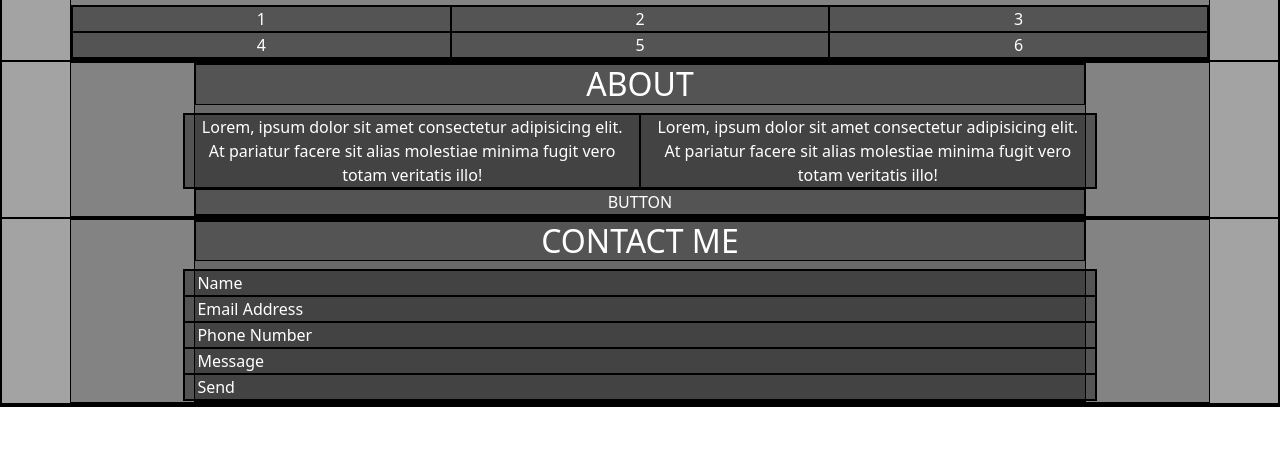
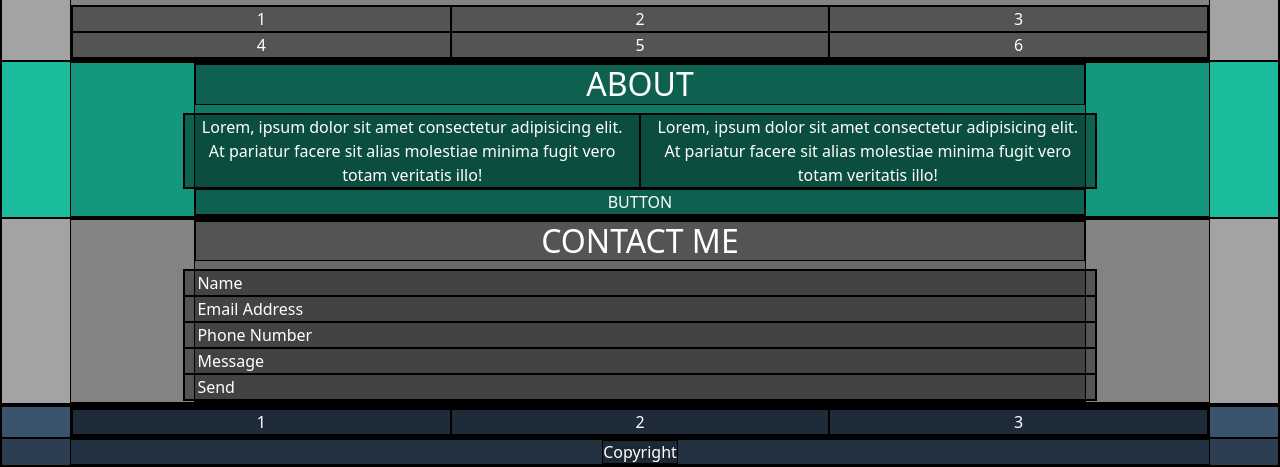
Before and after one commit to MrArcano/html-css-bootstrap-freelancer, a plain HTML site: page index.html in a window 1280 px wide. Shown: the part 636-1103 px from the top of the page. Before the commit the page ends 1043 px from the top, so only its background shows below. Drawn offline with nearby package versions, Linux system fonts and the light colour scheme.

Commit message:
[add]: footer

```diff
--- a/css/style.css
+++ b/css/style.css
@@ -30,3 +30,18 @@ header{
   width: 80%;
   margin: 0 auto;
 }
+
+.bg-about{
+  background-color: var(--bg-hero);
+}
+
+/* FOOTER */
+/* info */
+.bg-info-link{
+  background-color: var(--bg-info);
+}
+/* copyright */
+
+.bg-footer{
+  background-color: var(--bg-footer);
+}
--- a/index.html
+++ b/index.html
@@ -76,7 +76,7 @@
     </section>
 
     <!-- section about -->
-    <section class="text-center">
+    <section class="bg-about text-center">
       <div class="container">
         <div class="container-custom">
           <h2>ABOUT</h2>
@@ -109,7 +109,24 @@
 
   <!-- FOOTER -->
   <footer>
-    <!-- info - link - copyright -->
+
+    <!-- info -link -->
+    <section class="bg-info-link text-center">
+      <div class="container">
+        <div class="row row-cols-1 row-cols-md-3">
+          <div class="col">1</div>
+          <div class="col">2</div>
+          <div class="col">3</div>
+        </div>
+      </div>
+    </section>
+
+    <!-- copyright -->
+    <section class="bg-footer text-center">
+      <div class="container">
+        <span class="text-capitalize">copyright</span>
+      </div>
+    </section>
   </footer>
 </body>
 </html>
```
